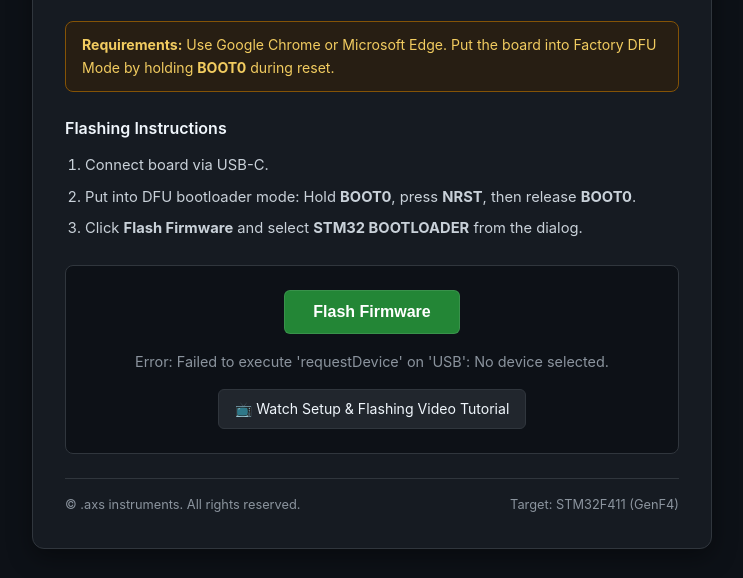
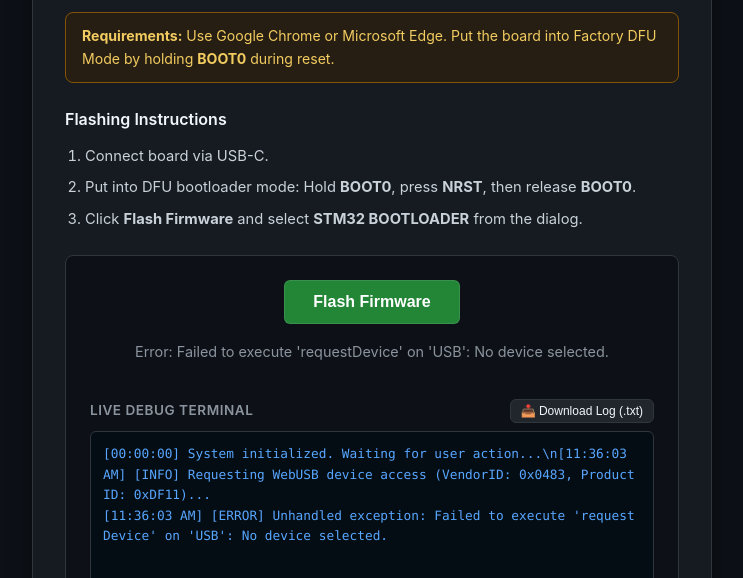
Before and after one commit to joebmz98/MC8P-MkII-Flasher, a plain HTML site: page index.html in a window 1280 px wide. Both pictures are taken after a click on the button "Flash Firmware". Shown: the part 222-800 px from the top of the page, without its empty margins (268-1011 px from the left). Drawn offline with Linux system fonts and the light colour scheme.

Commit message:
v0.4.3
-included log

```diff
--- a/index.html
+++ b/index.html
@@ -4,7 +4,6 @@
   <meta charset="UTF-8">
   <meta name="viewport" content="width=device-width, initial-scale=1.0">
   <title>MC8P MkII Firmware Flasher | .axs instruments</title>
-  <!-- Official WebDFU Library -->
   <script src="https://cdn.jsdelivr.net/npm/dfu-util-js@0.3.0/dfu-util.min.js"></script>
   <style>
     :root {
@@ -20,6 +19,7 @@
       --warning-bg: #271e13;
       --warning-border: #845306;
       --warning-text: #f2cc60;
+      --console-bg: #040d14;
       --font-family: -apple-system, BlinkMacSystemFont, "Segoe UI", Roboto, Helvetica, Arial, sans-serif;
     }
 
@@ -129,9 +129,48 @@
       border-radius: 6px;
       text-decoration: none;
       font-size: 0.88rem;
+      cursor: pointer;
     }
 
+    .btn-secondary:hover { background: #30363d; }
+
     .status-text { font-size: 0.9rem; color: var(--text-muted); text-align: center; }
+
+    /* Console Styles */
+    .console-container {
+      margin-top: 20px;
+      width: 100%;
+      text-align: left;
+    }
+
+    .console-header {
+      display: flex;
+      justify-content: space-between;
+      align-items: center;
+      margin-bottom: 8px;
+    }
+
+    .console-title {
+      font-size: 0.85rem;
+      font-weight: 600;
+      color: var(--text-muted);
+      text-transform: uppercase;
+      letter-spacing: 0.5px;
+    }
+
+    .console-box {
+      background-color: var(--console-bg);
+      border: 1px solid var(--border-color);
+      border-radius: 6px;
+      padding: 12px;
+      font-family: "SFMono-Regular", Consolas, "Liberation Mono", Menlo, monospace;
+      font-size: 0.8rem;
+      color: #58a6ff;
+      height: 180px;
+      overflow-y: auto;
+      white-space: pre-wrap;
+      word-break: break-all;
+    }
 
     .footer {
       border-top: 1px solid var(--border-color);
@@ -174,7 +213,15 @@
       <button id="flashBtn" class="btn-primary">Flash Firmware</button>
       <div id="status" class="status-text">Ready to flash</div>
 
-      <a href="https://youtu.be/ENxouRuxUlE" target="_blank" rel="noopener" class="btn-secondary">
+      <div class="console-container">
+        <div class="console-header">
+          <span class="console-title">Live Debug Terminal</span>
+          <button id="downloadLogBtn" class="btn-secondary" style="padding: 4px 10px; font-size: 0.75rem;">📥 Download Log (.txt)</button>
+        </div>
+        <div id="consoleBox" class="console-box">[00:00:00] System initialized. Waiting for user action...\n</div>
+      </div>
+
+      <a href="https://youtu.be/ENxouRuxUlE" target="_blank" rel="noopener" class="btn-secondary" style="margin-top: 12px;">
         📺 Watch Setup & Flashing Video Tutorial
       </a>
     </div>
@@ -188,6 +235,28 @@
   <script>
     const flashBtn = document.getElementById('flashBtn');
     const statusDiv = document.getElementById('status');
+    const consoleBox = document.getElementById('consoleBox');
+    const downloadLogBtn = document.getElementById('downloadLogBtn');
+
+    let logHistory = [];
+
+    function log(message, type = "INFO") {
+      const time = new Date().toLocaleTimeString();
+      const formatted = `[${time}] [${type}] ${message}`;
+      logHistory.push(formatted);
+      consoleBox.innerText += formatted + "\n";
+      consoleBox.scrollTop = consoleBox.scrollHeight;
+    }
+
+    downloadLogBtn.addEventListener('click', () => {
+      const blob = new Blob([logHistory.join("\n")], { type: 'text/plain' });
+      const url = URL.createObjectURL(blob);
+      const a = document.createElement('a');
+      a.href = url;
+      a.download = `mc8p-flasher-log-${Date.now()}.txt`;
+      a.click();
+      URL.revokeObjectURL(url);
+    });
 
     function parseHexToBytes(hexText) {
       const lines = hexText.split(/\r?\n/);
@@ -210,41 +279,51 @@
 
     flashBtn.addEventListener('click', async () => {
       if (!navigator.usb) {
-        statusDiv.innerText = "Error: WebUSB is not supported in this browser. Use Chrome or Edge.";
+        const msg = "WebUSB is not supported in this browser. Use Chrome or Edge.";
+        statusDiv.innerText = `Error: ${msg}`;
+        log(msg, "ERROR");
         return;
       }
 
       try {
         flashBtn.disabled = true;
         statusDiv.innerText = "Connecting to STM32 BOOTLOADER...";
+        log("Requesting WebUSB device access (VendorID: 0x0483, ProductID: 0xDF11)...");
 
         const usbDevice = await navigator.usb.requestDevice({
           filters: [{ vendorId: 0x0483, productId: 0xdf11 }]
         });
 
+        log(`USB Device granted: ${usbDevice.productName || "STM32 BOOTLOADER"}`);
         statusDiv.innerText = "Connected! Fetching bootloader & firmware...";
 
+        log("Fetching manifest.json...");
         const manifestRes = await fetch('manifest.json?v=' + Date.now());
         const manifest = await manifestRes.json();
+        log("Manifest loaded successfully.");
 
         const hexPart = manifest.builds[0].parts.find(p => p.offset === "0x0");
         const binPart = manifest.builds[0].parts.find(p => p.offset === "0x4000");
 
+        log(`Fetching WeAct Bootloader from: ${hexPart.path}`);
         const hexRes = await fetch(hexPart.path + '?v=' + Date.now());
         const hexText = await hexRes.text();
         const bootloaderBytes = parseHexToBytes(hexText);
+        log(`Parsed ${bootloaderBytes.length} bytes from bootloader .hex.`);
 
+        log(`Fetching Firmware Application from: ${binPart.path}`);
         const binRes = await fetch(binPart.path + '?v=' + Date.now());
         const binBuffer = await binRes.arrayBuffer();
         const appBytes = new Uint8Array(binBuffer);
+        log(`Loaded ${appBytes.length} bytes from app .bin.`);
 
         const fullMemoryMap = new Uint8Array(0x4000 + appBytes.length);
         fullMemoryMap.set(bootloaderBytes.subarray(0, 0x4000), 0);
         fullMemoryMap.set(appBytes, 0x4000);
 
-        statusDiv.innerText = "Initializing WebDFU driver...";
+        log(`Stitching memory image (Total size: ${fullMemoryMap.length} bytes)...`);
+        log("Initializing WebDFU session instance...");
 
-        // Initialize standard WebDFU instance which handles state polling automatically
         const dfuDevice = new dfu.Device(usbDevice, {
           manifest: {
             transferSize: 1024,
@@ -253,19 +332,27 @@
         });
 
         await dfuDevice.open();
+        log("Opened WebDFU USB session successfully.");
 
         dfuDevice.logProgress = (done, total) => {
           const percent = Math.round((done / total) * 100);
           statusDiv.innerText = `Flashing Internal Flash: ${percent}%`;
+          if (percent % 20 === 0) {
+            log(`Flash progress: ${done}/${total} bytes (${percent}%)`);
+          }
         };
 
+        log("Executing Flash Write Sequence...");
         statusDiv.innerText = `Erasing & Flashing ${fullMemoryMap.length} bytes...`;
+
         await dfuDevice.write(1024, fullMemoryMap.buffer, true);
 
+        log("Flash operation completed successfully!", "SUCCESS");
         statusDiv.innerText = "Flash Complete! Unplug and replug your board to boot.";
         flashBtn.disabled = false;
 
       } catch (err) {
+        log(`Unhandled exception: ${err.message || err}`, "ERROR");
         console.error(err);
         statusDiv.innerText = `Error: ${err.message || err}`;
         flashBtn.disabled = false;
```
